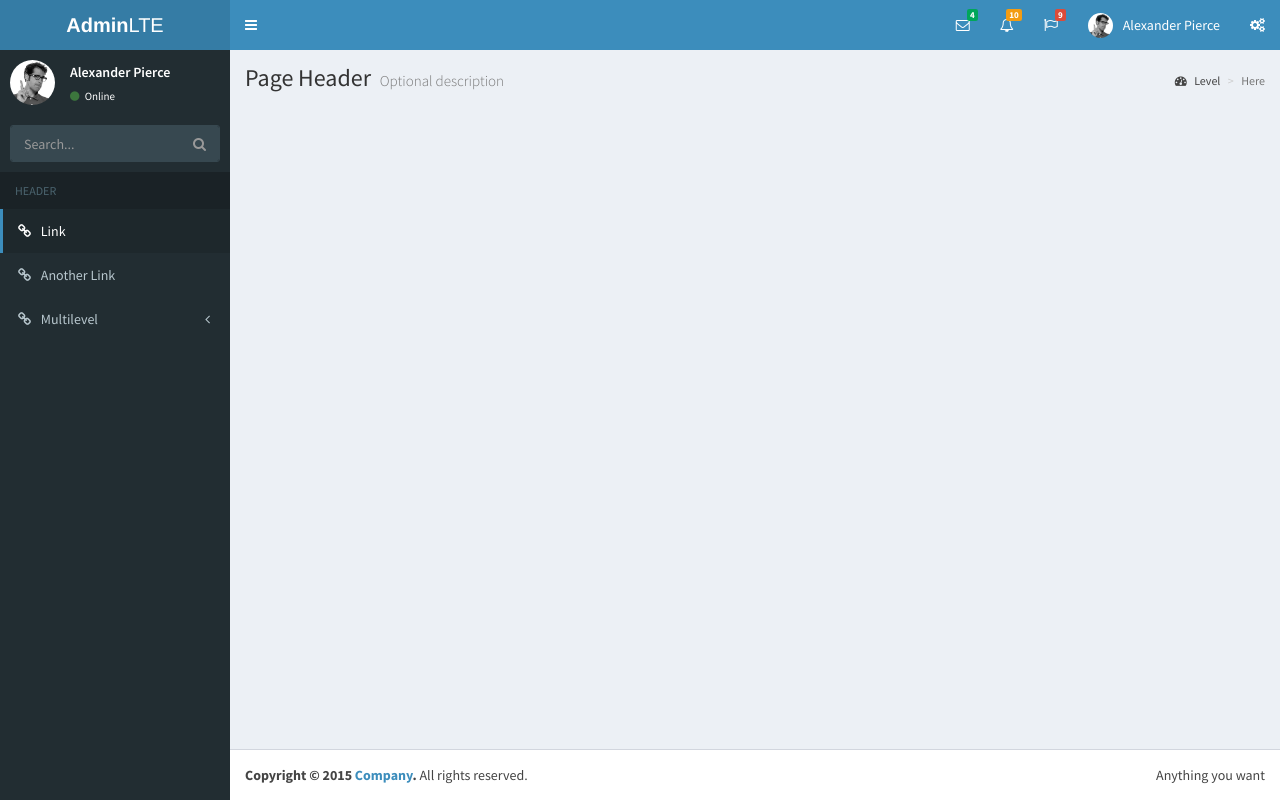
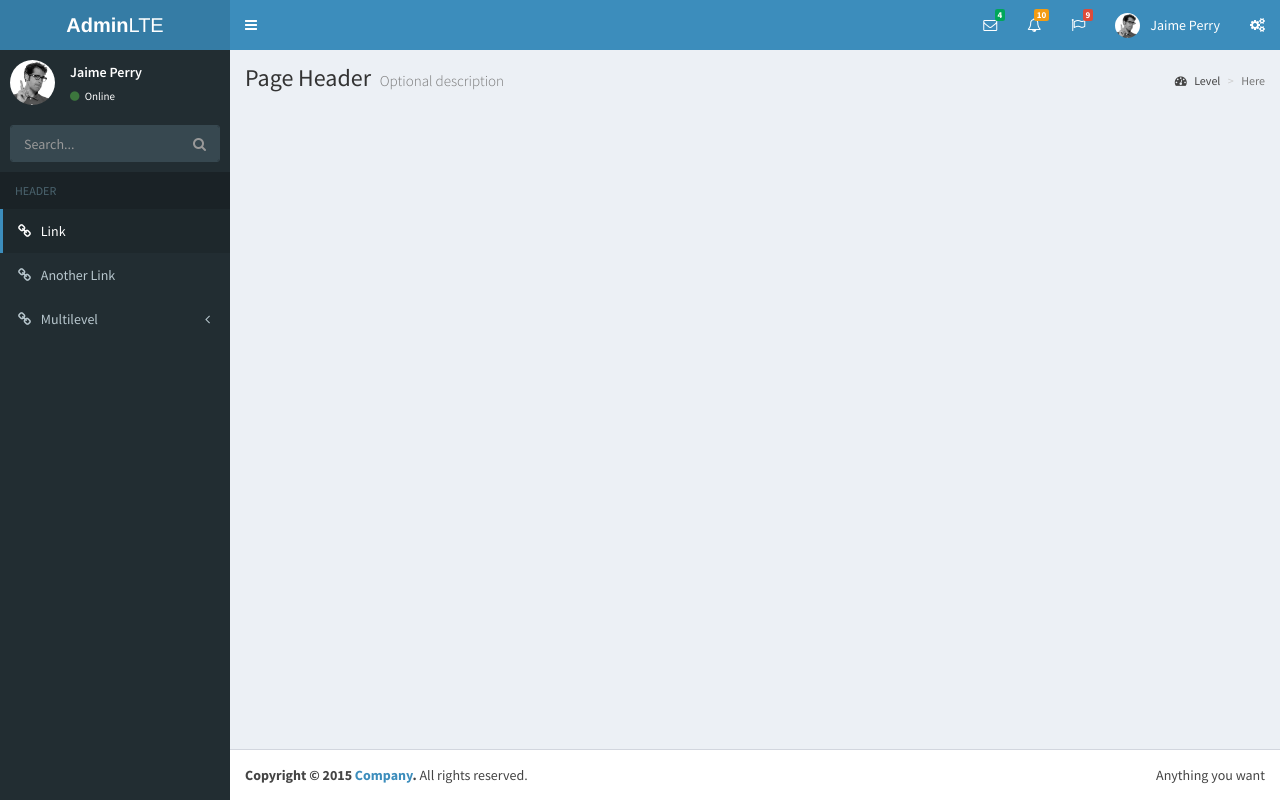
Before and after one commit to jonlong/functional-testing-starterkit, a website: page src/starter.html in a window 1280 px wide. Drawn offline with nearby package versions, Linux system fonts and the light colour scheme.

Commit message:
update config and starter.html

```diff
--- a/src/starter.html
+++ b/src/starter.html
@@ -176,7 +176,7 @@ desired effect
               <!-- The user image in the navbar-->
               <img src="dist/img/user2-160x160.jpg" class="user-image" alt="User Image">
               <!-- hidden-xs hides the username on small devices so only the image appears. -->
-              <span class="hidden-xs">Alexander Pierce</span>
+              <span class="hidden-xs">Jaime Perry</span>
             </a>
             <ul class="dropdown-menu">
               <!-- The user image in the menu -->
@@ -184,7 +184,7 @@ desired effect
                 <img src="dist/img/user2-160x160.jpg" class="img-circle" alt="User Image">
 
                 <p>
-                  Alexander Pierce - Web Developer
+                  Jaime Perry - Web Developer
                   <small>Member since Nov. 2012</small>
                 </p>
               </li>
@@ -234,7 +234,7 @@ desired effect
           <img src="dist/img/user2-160x160.jpg" class="img-circle" alt="User Image">
         </div>
         <div class="pull-left info">
-          <p>Alexander Pierce</p>
+          <p>Jaime Perry</p>
           <!-- Status -->
           <a href="#"><i class="fa fa-circle text-success"></i> Online</a>
         </div>
```
Also changed, not shown: circle.yml (+4 -4 lines).
